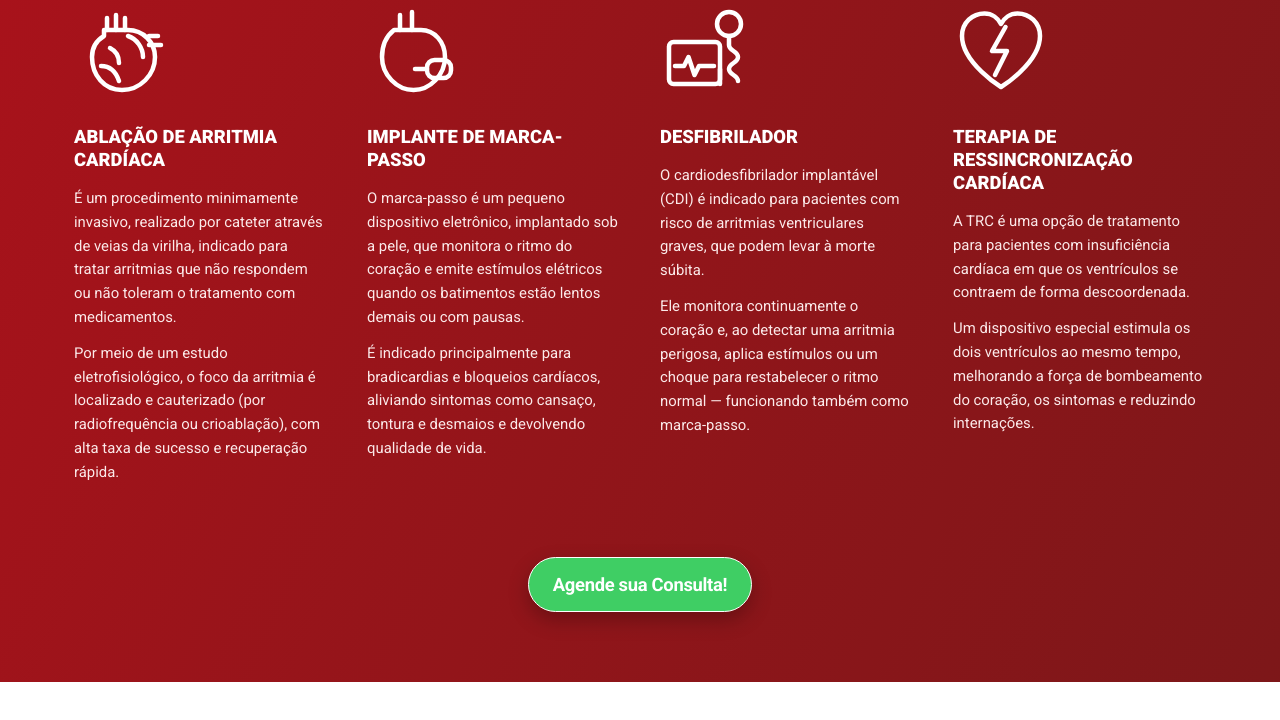
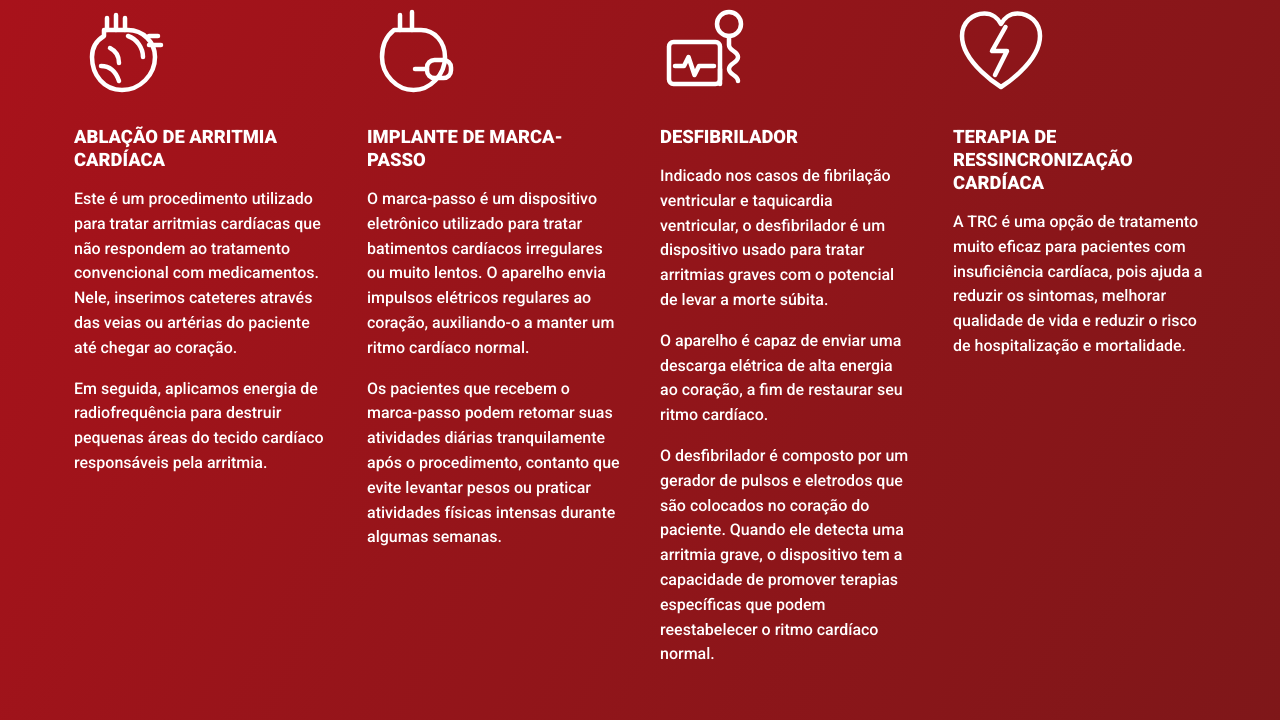
Before and after one commit to agpsiucom-ship-it/LOWE, a plain HTML site: page dr-bruno-finkler/previa.html in a window 1280 px wide. Shown: the part 2819-3539 px from the top of the page. Drawn offline with Linux system fonts and the light colour scheme.

Commit message:
Use original specialty texts
Co-Authored-By: Claude Opus 5.5 <noreply@anthropic.com>
Claude-Session: https://claude.ai/code/session_01UrPyZFe1h2bTF6FLn94Lp3

```diff
--- a/dr-bruno-finkler/css/styles.css
+++ b/dr-bruno-finkler/css/styles.css
@@ -103,7 +103,7 @@ a { color: inherit; text-decoration: none; }
 .esp__grid { display: grid; grid-template-columns: repeat(4, 1fr); gap: 40px; margin: 120px 0 60px; }
 .esp__icon { width: 96px; height: 96px; fill: none; stroke: #fff; stroke-width: 3; stroke-linecap: round; stroke-linejoin: round; margin-bottom: 18px; }
 .esp__card h3 { text-transform: uppercase; font-size: 1.15rem; font-weight: 900; line-height: 1.25; margin-bottom: 16px; }
-.esp__card p { font-size: .93rem; margin-bottom: 12px; color: #fbe9e9; }
+.esp__card p { font-size: 1rem; font-weight: 500; line-height: 1.55; margin-bottom: 16px; color: #fff; }
 
 /* ---------- Instagram ---------- */
 .insta { padding: 60px 0; }
--- a/dr-bruno-finkler/previa.html
+++ b/dr-bruno-finkler/previa.html
@@ -121,7 +121,7 @@ a { color: inherit; text-decoration: none; }
 .esp__grid { display: grid; grid-template-columns: repeat(4, 1fr); gap: 40px; margin: 120px 0 60px; }
 .esp__icon { width: 96px; height: 96px; fill: none; stroke: #fff; stroke-width: 3; stroke-linecap: round; stroke-linejoin: round; margin-bottom: 18px; }
 .esp__card h3 { text-transform: uppercase; font-size: 1.15rem; font-weight: 900; line-height: 1.25; margin-bottom: 16px; }
-.esp__card p { font-size: .93rem; margin-bottom: 12px; color: #fbe9e9; }
+.esp__card p { font-size: 1rem; font-weight: 500; line-height: 1.55; margin-bottom: 16px; color: #fff; }
 
 /* ---------- Instagram ---------- */
 .insta { padding: 60px 0; }
@@ -338,26 +338,26 @@ a { color: inherit; text-decoration: none; }
       <article class="esp__card">
         <svg class="esp__icon" viewBox="0 0 64 64" aria-hidden="true"><path d="M22 10v8M28 8v10M34 10v8"/><path d="M20 18h16c10 0 18 8 18 18 0 12-10 22-22 22S12 48 12 36c0-6 3-11 8-14z"/><path d="M36 22c6 2 10 8 10 14M24 30c4 2 6 6 6 10M18 42c6 0 10 4 12 10"/><path d="M50 22h6M50 28h8"/></svg>
         <h3>Ablação de Arritmia Cardíaca</h3>
-        <p>É um procedimento minimamente invasivo, realizado por cateter através de veias da virilha, indicado para tratar arritmias que não respondem ou não toleram o tratamento com medicamentos.</p>
-        <p>Por meio de um estudo eletrofisiológico, o foco da arritmia é localizado e cauterizado (por radiofrequência ou crioablação), com alta taxa de sucesso e recuperação rápida.</p>
+        <p>Este é um procedimento utilizado para tratar arritmias cardíacas que não respondem ao tratamento convencional com medicamentos. Nele, inserimos cateteres através das veias ou artérias do paciente até chegar ao coração.</p>
+        <p>Em seguida, aplicamos energia de radiofrequência para destruir pequenas áreas do tecido cardíaco responsáveis pela arritmia.</p>
       </article>
       <article class="esp__card">
         <svg class="esp__icon" viewBox="0 0 64 64" aria-hidden="true"><path d="M22 8v10M30 6v12"/><path d="M18 18h18c9 0 16 8 16 18 0 12-10 22-21 22S10 48 10 36c0-8 3-14 8-18z"/><rect x="40" y="38" width="16" height="12" rx="5"/><path d="M40 44h-8"/></svg>
         <h3>Implante de Marca-passo</h3>
-        <p>O marca-passo é um pequeno dispositivo eletrônico, implantado sob a pele, que monitora o ritmo do coração e emite estímulos elétricos quando os batimentos estão lentos demais ou com pausas.</p>
-        <p>É indicado principalmente para bradicardias e bloqueios cardíacos, aliviando sintomas como cansaço, tontura e desmaios e devolvendo qualidade de vida.</p>
+        <p>O marca-passo é um dispositivo eletrônico utilizado para tratar batimentos cardíacos irregulares ou muito lentos. O aparelho envia impulsos elétricos regulares ao coração, auxiliando-o a manter um ritmo cardíaco normal.</p>
+        <p>Os pacientes que recebem o marca-passo podem retomar suas atividades diárias tranquilamente após o procedimento, contanto que evite levantar pesos ou praticar atividades físicas intensas durante algumas semanas.</p>
       </article>
       <article class="esp__card">
         <svg class="esp__icon" viewBox="0 0 64 64" aria-hidden="true"><rect x="6" y="26" width="34" height="28" rx="3"/><path d="M10 42h6l3-6 4 12 3-6h10"/><circle cx="46" cy="14" r="8"/><path d="M40 54V44M46 22v6c0 4 6 4 6 8s-6 4-6 8 6 4 6 8"/></svg>
         <h3>Desfibrilador</h3>
-        <p>O cardiodesfibrilador implantável (CDI) é indicado para pacientes com risco de arritmias ventriculares graves, que podem levar à morte súbita.</p>
-        <p>Ele monitora continuamente o coração e, ao detectar uma arritmia perigosa, aplica estímulos ou um choque para restabelecer o ritmo normal — funcionando também como marca-passo.</p>
+        <p>Indicado nos casos de fibrilação ventricular e taquicardia ventricular, o desfibrilador é um dispositivo usado para tratar arritmias graves com o potencial de levar a morte súbita.</p>
+        <p>O aparelho é capaz de enviar uma descarga elétrica de alta energia ao coração, a fim de restaurar seu ritmo cardíaco.</p>
+        <p>O desfibrilador é composto por um gerador de pulsos e eletrodos que são colocados no coração do paciente. Quando ele detecta uma arritmia grave, o dispositivo tem a capacidade de promover terapias específicas que podem reestabelecer o ritmo cardíaco normal.</p>
       </article>
       <article class="esp__card">
         <svg class="esp__icon" viewBox="0 0 64 64" aria-hidden="true"><path d="M32 56S6 40 6 22C6 13 13 7 21 7c5 0 9 3 11 7 2-4 6-7 11-7 8 0 15 6 15 15 0 18-26 34-26 34z"/><path d="M35 16l-9 16h10l-8 16"/></svg>
         <h3>Terapia de Ressincronização Cardíaca</h3>
-        <p>A TRC é uma opção de tratamento para pacientes com insuficiência cardíaca em que os ventrículos se contraem de forma descoordenada.</p>
-        <p>Um dispositivo especial estimula os dois ventrículos ao mesmo tempo, melhorando a força de bombeamento do coração, os sintomas e reduzindo internações.</p>
+        <p>A TRC é uma opção de tratamento muito eficaz para pacientes com insuficiência cardíaca, pois ajuda a reduzir os sintomas, melhorar qualidade de vida e reduzir o risco de hospitalização e mortalidade.</p>
       </article>
     </div>
 
```
Also changed, not shown: dr-bruno-finkler/index.html (+8 -8 lines).
